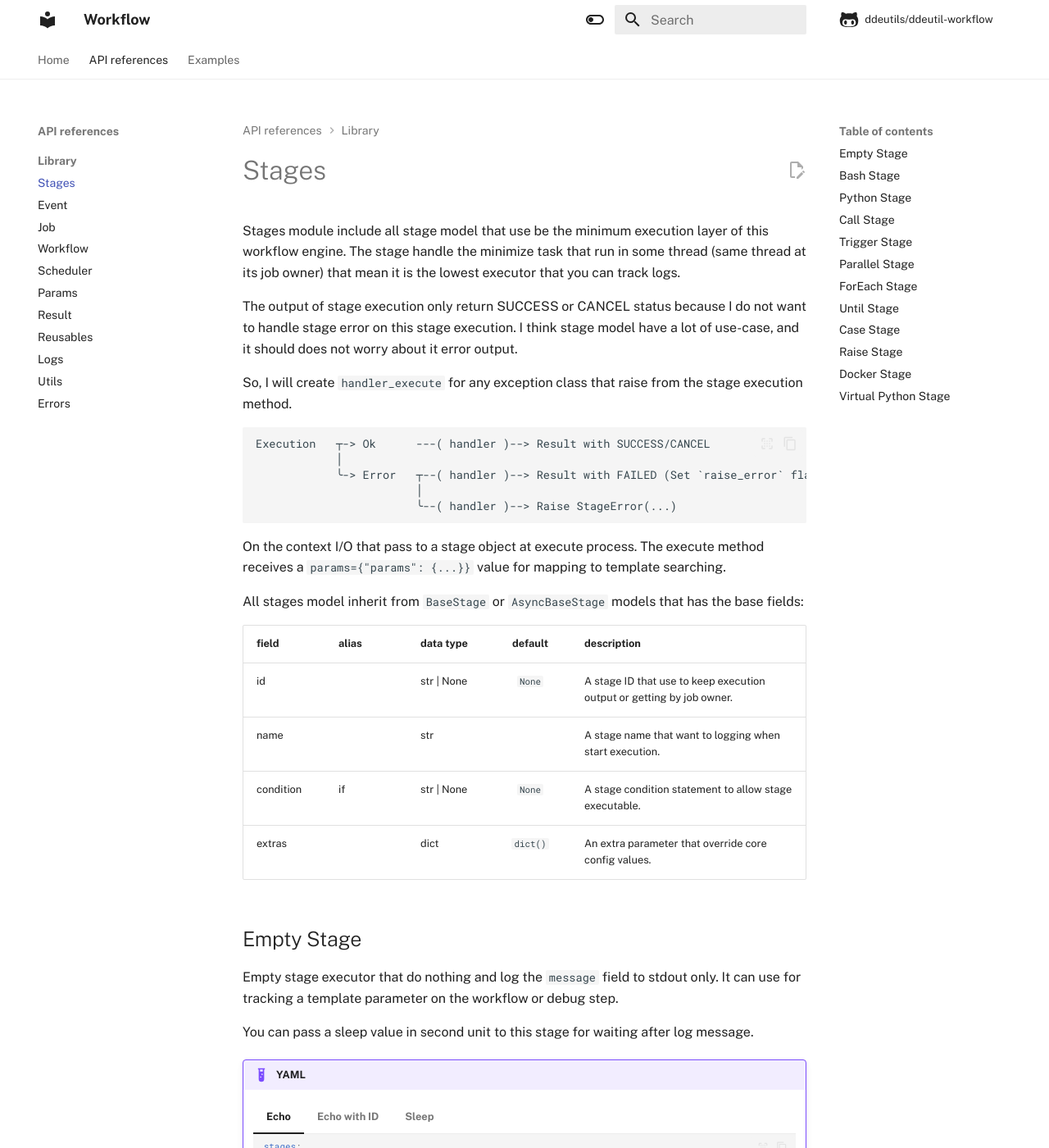
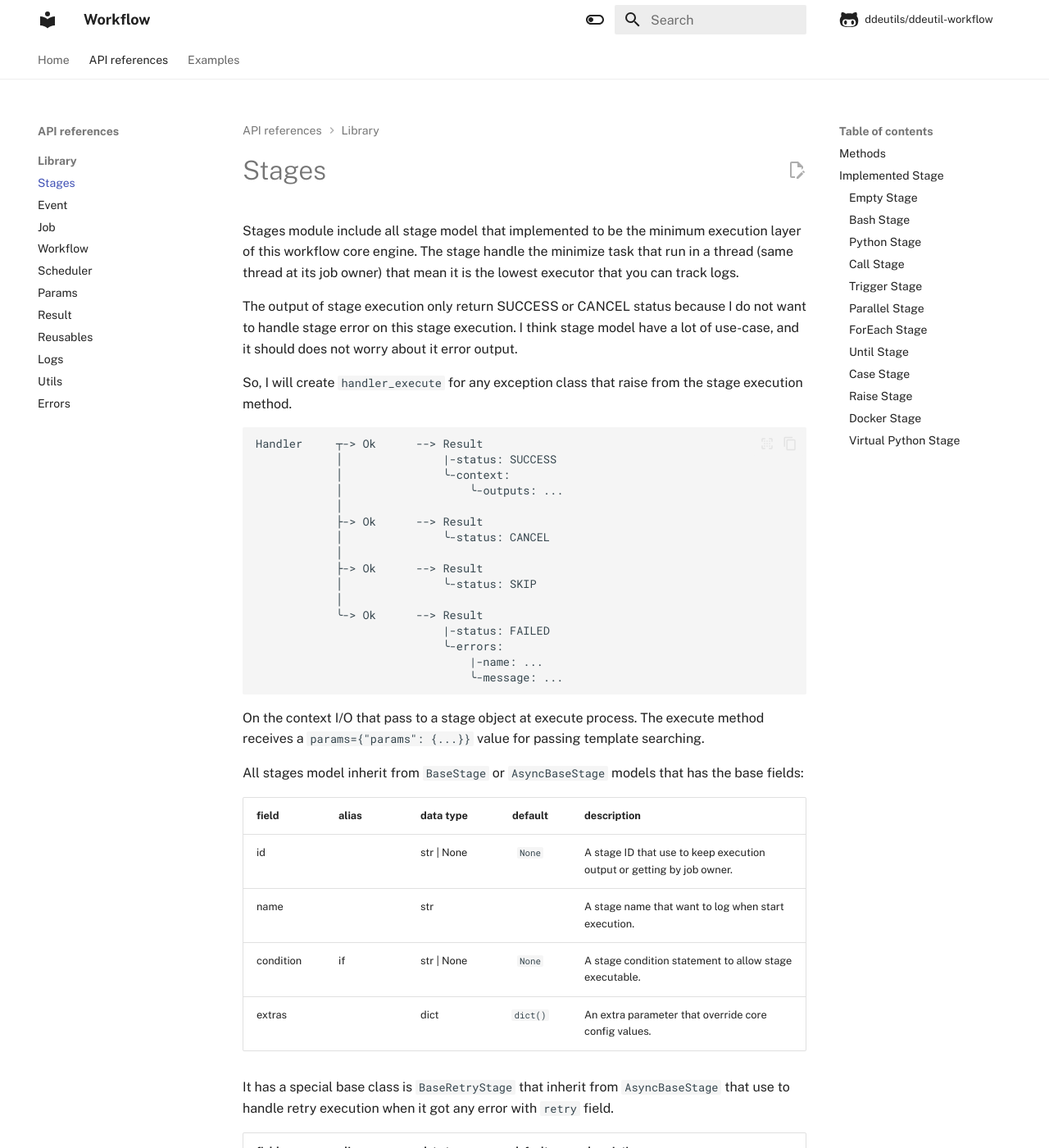
Before and after one commit to ddeutils/ddeutil-workflow, an MkDocs documentation site: the page built from docs/api/stages.md, in a window 1280 px wide and 1400 px high. Shown: the whole window at 82% size. Built offline with MkDocs 1.6.1 and Material for MkDocs 9.7.7, drawn with Linux system fonts in a browser that asks for light colours; comment, search, counter and statistics services are not loaded; some of the changed text lies outside the part shown.

Commit message:
:page_facing_up: docs: update stage mkdocs.

````diff
--- a/docs/api/stages.md
+++ b/docs/api/stages.md
@@ -1,8 +1,8 @@
 # Stages
 
-Stages module include all stage model that use be the minimum execution layer
-of this workflow engine. The stage handle the minimize task that run in some
-thread (same thread at its job owner) that mean it is the lowest executor that
+Stages module include all stage model that implemented to be the minimum execution
+layer of this workflow core engine. The stage handle the minimize task that run
+in a thread (same thread at its job owner) that mean it is the lowest executor that
 you can track logs.
 
 The output of stage execution only return SUCCESS or CANCEL status because
@@ -13,16 +13,27 @@
 the stage execution method.
 
 ```text
-Execution   ┬-> Ok      ---( handler )--> Result with SUCCESS/CANCEL
+Handler     ┬-> Ok      --> Result
+            │               |-status: SUCCESS
+            │               ╰-context:
+            │                   ╰-outputs: ...
             │
-            ╰-> Error   ┬--( handler )--> Result with FAILED (Set `raise_error` flag)
-                        │
-                        ╰--( handler )--> Raise StageError(...)
+            ├-> Ok      --> Result
+            │               ╰-status: CANCEL
+            │
+            ├-> Ok      --> Result
+            │               ╰-status: SKIP
+            │
+            ╰-> Ok      --> Result
+                            |-status: FAILED
+                            ╰-errors:
+                                |-name: ...
+                                ╰-message: ...
 ```
 
 On the context I/O that pass to a stage object at execute process. The
-execute method receives a `params={"params": {...}}` value for mapping to
-template searching.
+execute method receives a `params={"params": {...}}` value for passing template
+searching.
 
 All stages model inherit from `BaseStage` or `AsyncBaseStage` models that has the
 base fields:
@@ -30,18 +41,38 @@
 | field     | alias | data type   | default  | description                                                           |
 |-----------|-------|-------------|:--------:|-----------------------------------------------------------------------|
 | id        |       | str \| None |  `None`  | A stage ID that use to keep execution output or getting by job owner. |
-| name      |       | str         |          | A stage name that want to logging when start execution.               |
+| name      |       | str         |          | A stage name that want to log when start execution.                   |
 | condition | if    | str \| None |  `None`  | A stage condition statement to allow stage executable.                |
 | extras    |       | dict        | `dict()` | An extra parameter that override core config values.                  |
 
-## Empty Stage
+It has a special base class is `BaseRetryStage` that inherit from `AsyncBaseStage`
+that use to handle retry execution when it got any error with `retry` field.
+
+| field | alias | data type | default | description                                      |
+|-------|-------|-----------|:-------:|--------------------------------------------------|
+| retry |       | int       |   `0`   | A retry number if stage execution get the error. |
+
+## Methods
+
+- `handler_execution`
+- `_execution`
+- `execution`
+- `set_outputs`
+- `get_outputs`
+- `is_skipped`
+- `gen_id`
+- `is_nested`
+
+## Implemented Stage
+
+### Empty Stage
 
 Empty stage executor that do nothing and log the `message` field to
 stdout only. It can use for tracking a template parameter on the workflow or
 debug step.
 
-You can pass a sleep value in second unit to this stage for waiting after log
-message.
+You can pass a sleep value in second unit to this stage for waiting
+after log message.
 
 !!! example "YAML"
 
@@ -77,17 +108,18 @@
 | echo  | str \| None | `None`  | A message that want to show on the stdout.                                                                       |
 | sleep | float       |   `0`   | A second value to sleep before start execution. This value should gather or equal 0, and less than 1800 seconds. |
 
-## Bash Stage
+### Bash Stage
 
-Bash execution stage that execute bash script on the current OS.
-If your current OS is Windows, it will run on the bash in the WSL.
+Bash stage executor that execute bash script on the current OS.
+If your current OS is Windows, it will run on the bash from the current WSL.
+It will use `bash` for Windows OS and use `sh` for Linux OS.
 
 !!! warning
 
-    I get some limitation when I run shell statement with the built-in
-    subprocess package. It does not good enough to use multiline statement.
-    Thus, I add writing ``.sh`` file before execution process for fix this
-    issue.
+    This stage has some limitation when it runs shell statement with the
+    built-in subprocess package. It does not good enough to use multiline
+    statement. Thus, it will write the `.sh` file before start running bash
+    command for fix this issue.
 
 !!! example "YAML"
 
@@ -116,7 +148,7 @@
 | bash    | str            |          | A bash statement that want to execute via Python subprocess.                                            |
 | env     | dict[str, Any] | `dict()` | An environment variables that set before run bash command. It will add on the header of the `.sh` file. |
 
-## Python Stage
+### Python Stage
 
 Python stage that running the Python statement with the current globals
 and passing an input additional variables via `exec` built-in function.
@@ -147,10 +179,10 @@
 | run   | str            |          | A Python string statement that want to run with `exec`.                       |
 | vars  | dict[str, Any] | `dict()` | A variable mapping that want to pass to globals parameter in the `exec` func. |
 
-## Call Stage
+### Call Stage
 
 Call stage executor that call the Python function from registry with tag
-    decorator function in `reusables` module and run it with input arguments.
+decorator function in `reusables` module and run it with input arguments.
 
 This stage is different with PyStage because the PyStage is just run
 a Python statement with the `exec` function and pass the current locals and
@@ -187,7 +219,7 @@
 | uses   |       | str                 |          | A caller function with registry importer syntax that use to load function before execute step. The caller registry syntax should be `<import.part>/<func-name>@<tag-name>`. |
 | args   | with  | dict[str, Any]      | `dict()` | An argument parameter that will pass to this caller function.                                                                                                               |
 
-## Trigger Stage
+### Trigger Stage
 
 Trigger workflow executor stage that run an input trigger Workflow
 execute method. This is the stage that allow you to create the reusable
@@ -195,14 +227,14 @@
 
 !!! example "YAML"
 
-    === "Trigger"
+    === "Trigger with Params"
 
         ```yaml
         stages:
             - name: Call trigger
               trigger: trigger-workflow-name
               params:
-                name: foo
+                name: some-name
         ```
 
 | field     | data type      | default  | description                                                      |
@@ -211,7 +243,7 @@
 | params    | dict[str, Any] | `dict()` | A parameter that want to pass to workflow execution.             |
 
 
-## Parallel Stage
+### Parallel Stage
 
 Parallel stage executor that execute branch stages with multithreading.
 This stage let you set the fix branches for running child stage inside it on
@@ -222,12 +254,30 @@
     This stage is not the low-level stage model because it runs multi-stages
     in this stage execution.
 
+!!! example "YAML"
+
+    === "Parallel"
+
+        ```yaml
+        stages:
+            - name: Call parallel
+              parallel:
+                branch-a:
+                  - name: Echo in Branch
+                    echo: "This is branch: ${{ branch }}"
+                branch-b:
+                  - name: Echo in Branch
+                    echo: "This is branch: ${{ branch }}"
+                    sleep: 1
+        ```
+
+
 | field       | alias       | data type              | default | description                                                                                                                      |
 |-------------|-------------|------------------------|:-------:|----------------------------------------------------------------------------------------------------------------------------------|
 | parallel    |             | dict[str, list[Stage]] |         | A mapping of branch name and its stages.                                                                                         |
 | max_workers | max-workers | int                    |   `2`   | The maximum multi-thread pool worker size for execution parallel. This value should be gather or equal than 1, and less than 20. |
 
-## ForEach Stage
+### ForEach Stage
 
 For-Each stage executor that execute all stages with each item in the
 foreach list.
@@ -237,7 +287,15 @@
     This stage is not the low-level stage model because it runs
     multi-stages in this stage execution.
 
-## Until Stage
+| field            | alias | data type                        | default | description |
+|------------------|-------|----------------------------------|:-------:|-------------|
+| foreach          |       | Union[list[str], list[int], str] |         |             |
+| stages           |       | list[Stage]                      | `list`  |             |
+| concurrent       |       | int                              |   `1`   |             |
+| use_index_as_key |       | bool                             | `False` |             |
+
+
+### Until Stage
 
 Until stage executor that will run stages in each loop until it valid
 with stop loop condition.
@@ -248,16 +306,42 @@
     This stage is not the low-level stage model because it runs
     multi-stages in this stage execution.
 
-## Case Stage
+| field    | alias    | data type             | default | description |
+|----------|----------|-----------------------|:-------:|-------------|
+| item     |          | Union[str, int, bool] |   `0`   |             |
+| until    |          | str                   |         |             |
+| stages   |          | list[Stage]           | `list`  |             |
+| max_loop | max-loop | int                   | `False` |             |
+
+### Case Stage
 
 Case stage executor that execute all stages if the condition was matched.
 
-## Raise Stage
+| field          | alias    | data type   | default | description |
+|----------------|----------|-------------|:-------:|-------------|
+| case           |          | str         |         |             |
+| match          |          | list[Match] |         |             |
+| skip_not_match |          | bool        | `False` |             |
+
+!!! note
+
+    When `Match` is the BaseModel for a case.
+
+    | field  | alias    | data type   | default | description |
+    |--------|----------|-------------|:-------:|-------------|
+    | case   |          | str \| None |         |             |
+    | stages |          | list[Stage] |         |             |
+
+### Raise Stage
 
 Raise error stage executor that raise `StageError` that use a message
 field for making error message before raise.
 
-## Docker Stage
+| field   | alias | data type   | default | description                                                 |
+|---------|-------|-------------|:-------:|-------------------------------------------------------------|
+| message | raise | str         |         | An error message that want to raise with `StageError` class |
+
+### Docker Stage
 
 Docker container stage execution that will pull the specific Docker image
 with custom authentication and run this image by passing environment
@@ -266,7 +350,7 @@
 The volume path that mount to this Docker container will limit. That is
 this stage does not allow you to mount any path to this container.
 
-## Virtual Python Stage
+### Virtual Python Stage
 
 Virtual Python stage executor that run Python statement on the dependent
 Python virtual environment via the `uv` package.
````
Also changed, not shown: other parts of docs/api/stages.md (+3 -3 lines), 1 other file.
